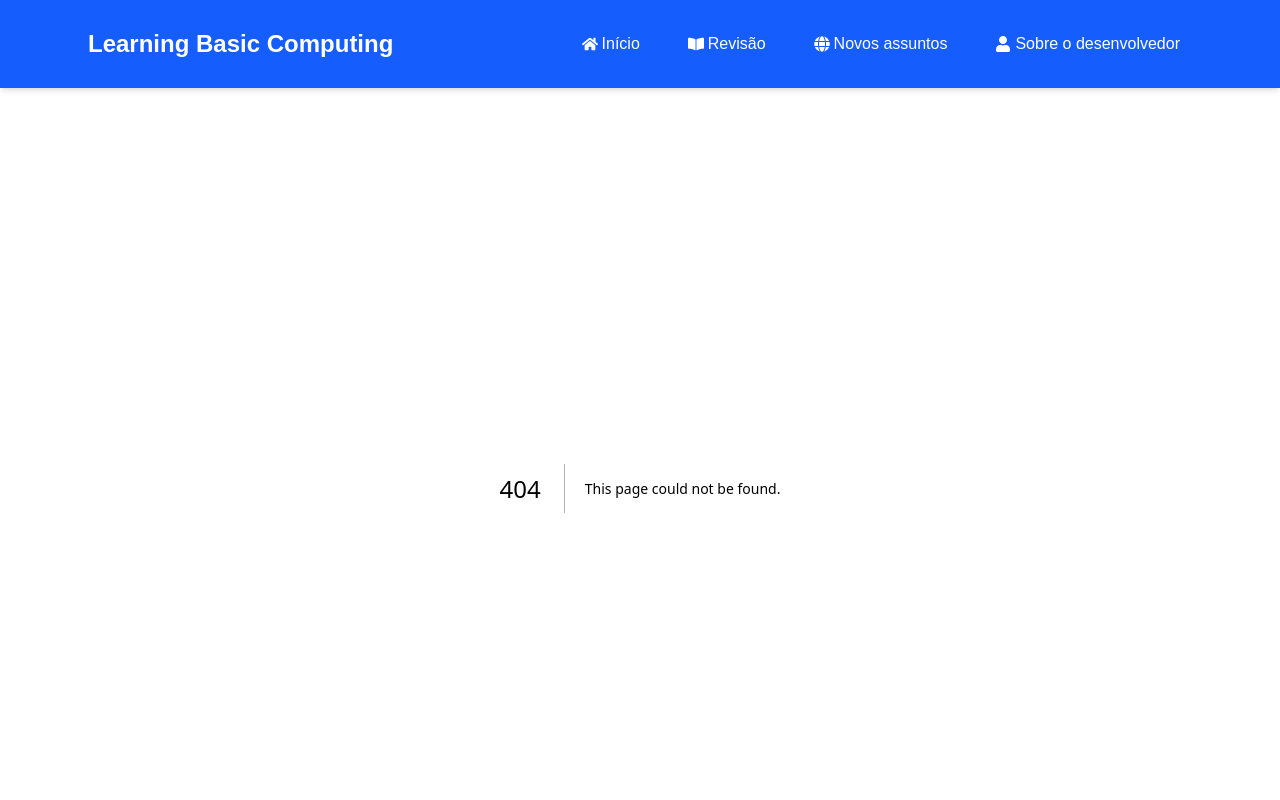
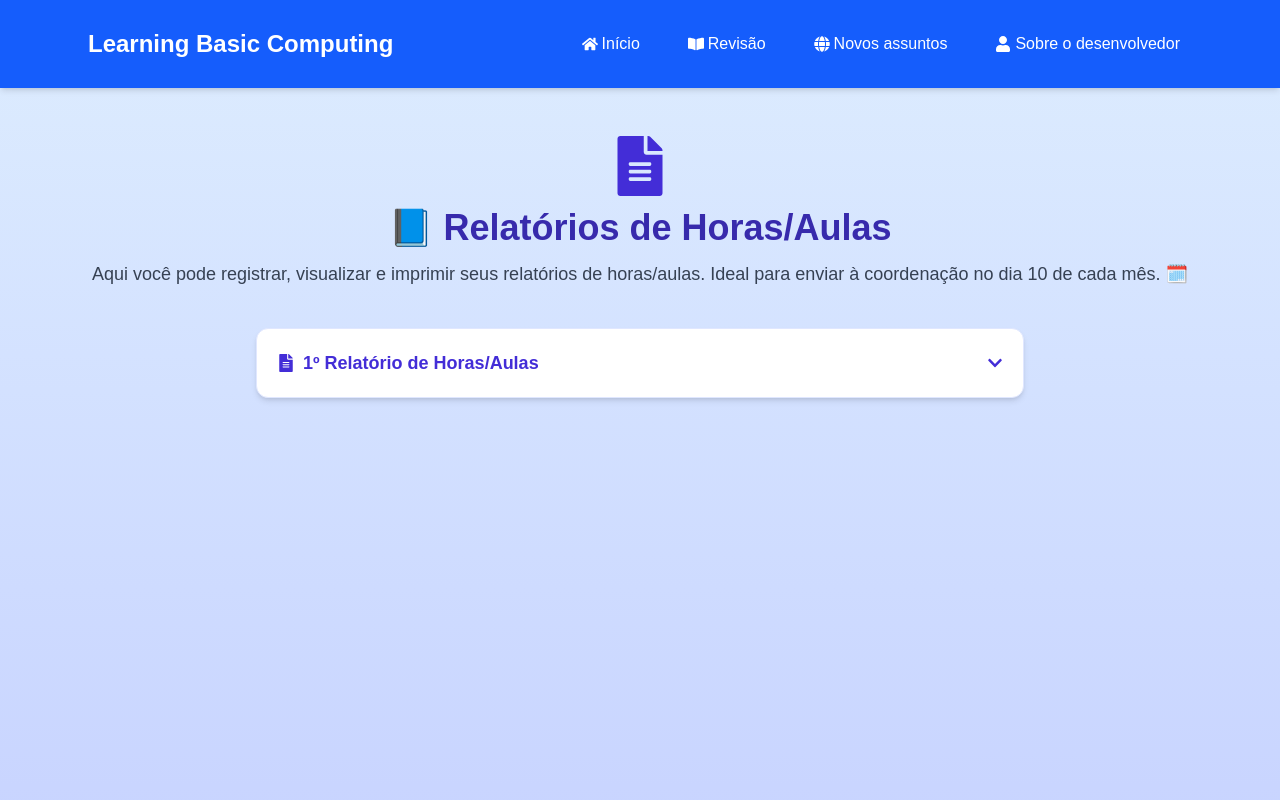
Before and after one commit to robsonalbuquerquedev/learningbasiccomputing, a Next.js app: page /relatorio-horas-aulas in a window 1280 px wide. Before the commit this address had no page. Shown: the top 800 px of the page. Built offline with nearby package versions, Linux system fonts and the light colour scheme.

Commit message:
feat: adding page.tsx for relatorio-horas-aulas folder

```diff
--- /dev/null
+++ b/src/app/relatorio-horas-aulas/page.tsx
@@ -0,0 +1,134 @@
+"use client";
+
+import { useState } from "react";
+import { motion } from "framer-motion";
+import { FaFileAlt, FaPrint, FaChevronDown, FaChevronUp } from "react-icons/fa";
+
+export default function RelatorioHorasAulas() {
+    const [openIndex, setOpenIndex] = useState<number | null>(null);
+
+    const relatorios = [
+        {
+            titulo: "1º Relatório de Horas/Aulas",
+            periodo: "30/09 a 10/10",
+            aulas: [
+                "30/09 = 2 horas - Primeiro dia - História do computador",
+                "03/10 = 2 horas - Explorando a Internet",
+                "07/10 = 2 horas - Aplicações da Informática e da Internet",
+                "10/10 = 2 horas - Explorando o Microsoft Word",
+            ],
+            total: "8 horas",
+        },
+        // Depois você pode adicionar novos relatórios aqui:
+        // {
+        //   titulo: "2º Relatório de Horas/Aulas",
+        //   periodo: "11/10 a 20/10",
+        //   aulas: [ ... ],
+        //   total: "xx horas",
+        // },
+    ];
+
+    const handlePrint = (index: number) => {
+        const content = document.getElementById(`relatorio-${index}`);
+        if (!content) return;
+
+        const printWindow = window.open("", "", "width=800,height=600");
+        printWindow?.document.write(`
+      <html>
+        <head>
+          <title>${relatorios[index].titulo}</title>
+          <style>
+            body { font-family: Arial; padding: 20px; }
+            h2 { color: #4338ca; text-align: center; }
+            ul { line-height: 1.8; font-size: 14px; }
+            li { margin-bottom: 6px; }
+            strong { color: #4f46e5; }
+            p { text-align: center; margin-top: 10px; font-weight: bold; }
+          </style>
+        </head>
+        <body>
+          <h2>${relatorios[index].titulo}</h2>
+          <p>Período: ${relatorios[index].periodo}</p>
+          <ul>
+            ${relatorios[index].aulas.map((aula) => `<li>${aula}</li>`).join("")}
+          </ul>
+          <p>Total: ${relatorios[index].total}</p>
+        </body>
+      </html>
+    `);
+        printWindow?.document.close();
+        printWindow?.print();
+    };
+
+    return (
+        <main className="p-6 md:p-12 bg-gradient-to-b from-blue-100 to-indigo-200 min-h-screen text-gray-800">
+            {/* Cabeçalho */}
+            <motion.div
+                initial={{ opacity: 0, y: -30 }}
+                animate={{ opacity: 1, y: 0 }}
+                transition={{ duration: 0.8 }}
+                className="text-center mb-10"
+            >
+                <FaFileAlt className="text-indigo-700 text-6xl mx-auto mb-3" />
+                <h1 className="text-3xl md:text-4xl font-bold text-indigo-800">
+                    📘 Relatórios de Horas/Aulas
+                </h1>
+                <p className="mt-3 text-gray-700 text-lg">
+                    Aqui você pode registrar, visualizar e imprimir seus relatórios de horas/aulas.
+                    Ideal para enviar à coordenação no dia 10 de cada mês. 🗓️
+                </p>
+            </motion.div>
+
+            {/* Lista de Relatórios */}
+            <div className="space-y-6 max-w-3xl mx-auto">
+                {relatorios.map((relatorio, index) => (
+                    <motion.div
+                        key={index}
+                        initial={{ opacity: 0, y: 20 }}
+                        animate={{ opacity: 1, y: 0 }}
+                        transition={{ delay: index * 0.1 }}
+                        className="bg-white rounded-xl shadow-md overflow-hidden border border-indigo-100"
+                    >
+                        {/* Cabeçalho do Card */}
+                        <div
+                            onClick={() => setOpenIndex(openIndex === index ? null : index)}
+                            className="flex justify-between items-center p-5 cursor-pointer hover:bg-indigo-50 transition"
+                        >
+                            <h2 className="font-bold text-lg text-indigo-700 flex items-center gap-2">
+                                <FaFileAlt /> {relatorio.titulo}
+                            </h2>
+                            {openIndex === index ? (
+                                <FaChevronUp className="text-indigo-700" />
+                            ) : (
+                                <FaChevronDown className="text-indigo-700" />
+                            )}
+                        </div>
+
+                        {/* Conteúdo do Card */}
+                        {openIndex === index && (
+                            <div id={`relatorio-${index}`} className="p-5 border-t border-indigo-100">
+                                <p className="font-semibold text-gray-700 mb-2">
+                                    📅 Período: <span className="text-indigo-700">{relatorio.periodo}</span>
+                                </p>
+                                <ul className="list-disc pl-6 space-y-1 text-gray-700">
+                                    {relatorio.aulas.map((aula, i) => (
+                                        <li key={i}>{aula}</li>
+                                    ))}
+                                </ul>
+                                <p className="mt-3 font-bold text-indigo-700">⏱️ Total: {relatorio.total}</p>
+
+                                {/* Botão de impressão */}
+                                <button
+                                    onClick={() => handlePrint(index)}
+                                    className="mt-4 bg-indigo-600 hover:bg-indigo-700 text-white px-4 py-2 rounded-lg shadow-md transition flex items-center gap-2"
+                                >
+                                    <FaPrint /> Imprimir Relatório
+                                </button>
+                            </div>
+                        )}
+                    </motion.div>
+                ))}
+            </div>
+        </main>
+    );
+}
```
